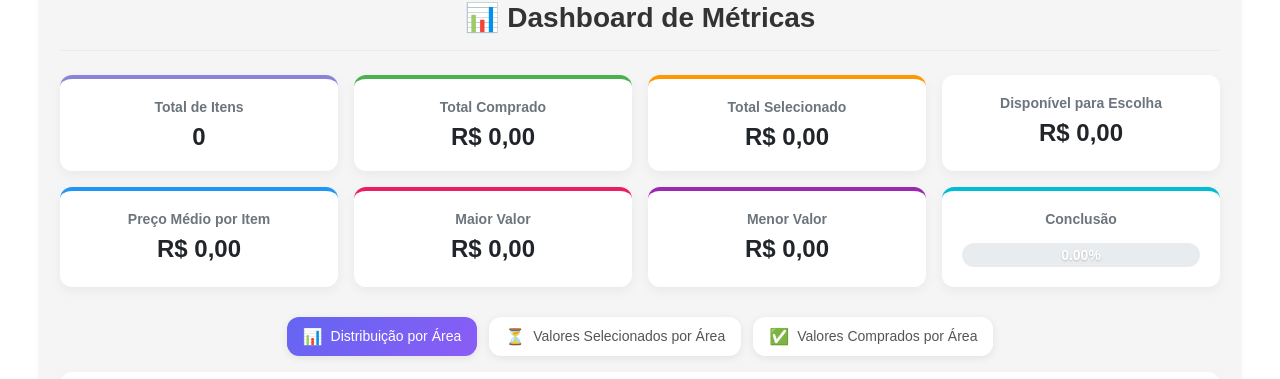
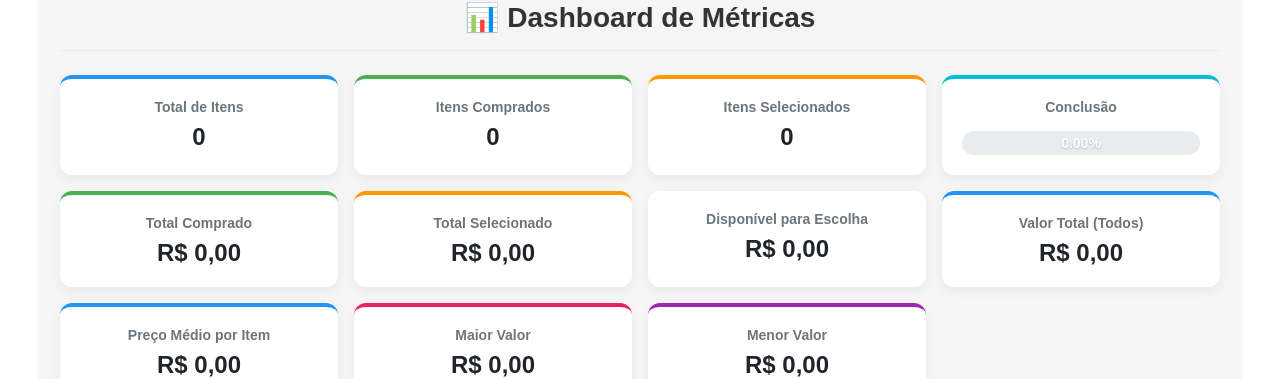
Before and after one commit to thiago-liracst/enxoval-manager, a React (Create React App) app: page / in a window 1280 px wide. Shown: the part 162-541 px from the top of the page. Built offline with nearby package versions, Linux system fonts and the light colour scheme; no server answers; the database is empty.

Commit message:
Ajustes de design

```diff
--- a/src/App.css
+++ b/src/App.css
@@ -215,7 +215,15 @@ button.cancel-btn:hover {
 
 /* Estilos específicos para cada tipo de card */
 .dashboard-metrics-total {
-  border-top: 4px solid #8884d8;
+  border-top: 4px solid #2196f3;
+}
+
+.dashboard-metrics-items-purchased {
+  border-top: 4px solid #4caf50;
+}
+
+.dashboard-metrics-items-selected {
+  border-top: 4px solid #ff9900;
 }
 
 .dashboard-metrics-purchased {
@@ -224,6 +232,10 @@ button.cancel-btn:hover {
 
 .dashboard-metrics-pending {
   border-top: 4px solid #ff9800;
+}
+
+.dashboard-metrics-total-value {
+  border-top: 4px solid #2196f3;
 }
 
 .dashboard-metrics-average {
--- a/src/components/ChartSelectors.js
+++ b/src/components/ChartSelectors.js
@@ -67,10 +67,11 @@ const ChartSelectors = ({ activeChart, setActiveChart }) => {
         .chart-selector-btn:hover {
           box-shadow: 0 4px 12px rgba(0, 0, 0, 0.12);
           transform: translateY(-2px);
+          color: #fff;
         }
 
         .chart-selector-btn.active {
-          background: linear-gradient(135deg, #6366f1, #8b5cf6);
+          background: linear-gradient(135deg, #004191ff, #0073ffff);
           color: white;
         }
 
--- a/src/components/DashboardMetrics.js
+++ b/src/components/DashboardMetrics.js
@@ -30,6 +30,9 @@ function DashboardMetrics({ refreshTrigger }) {
     categoryDistribution: [],
     pendingByArea: [],
     purchasedByArea: [],
+    totalItemsPurchased: 0,
+    totalItemsSelected: 0,
+    totalValueAllItems: 0,
   });
 
   const [isLoading, setIsLoading] = useState(true);
@@ -50,7 +53,9 @@ function DashboardMetrics({ refreshTrigger }) {
           globalTotalPending,
           globalTotalAvailable,
           allPrices,
-          //allOptions: options,
+          totalItemsPurchased,
+          totalItemsSelected,
+          totalValueAllItems,
         } = calculateMetrics(items, areas, allOptions);
 
         // Processa dados dos gráficos
@@ -67,6 +72,9 @@ function DashboardMetrics({ refreshTrigger }) {
           totalPurchased: globalTotalPurchased,
           totalPending: globalTotalPending,
           totalAvailable: globalTotalAvailable,
+          totalItemsPurchased,
+          totalItemsSelected,
+          totalValueAllItems,
           avgPricePerItem: priceMetrics.avgPricePerItem,
           highestPrice: priceMetrics.highestPrice,
           lowestPrice: priceMetrics.lowestPrice,
@@ -79,6 +87,9 @@ function DashboardMetrics({ refreshTrigger }) {
           totalPurchased: globalTotalPurchased,
           totalPending: globalTotalPending,
           totalAvailable: globalTotalAvailable,
+          totalItemsPurchased,
+          totalItemsSelected,
+          totalValueAllItems,
           ...priceMetrics,
           completionPercentage,
           ...chartData,
--- a/src/components/DashboardStyles.js
+++ b/src/components/DashboardStyles.js
@@ -24,7 +24,7 @@ const DashboardStyles = () => {
 
       .dashboard-metrics-card.dashboard-metrics-available
         .dashboard-metrics-card-inner {
-        background: linear-gradient(135deg, #64b5f6, #2196f3);
+        border-top: 4px solid #ff9900;
       }
     `}</style>
   );
--- a/src/components/MetricsCards.js
+++ b/src/components/MetricsCards.js
@@ -5,6 +5,7 @@ import { formatCurrency } from "../utils/formatUtils";
 const MetricsCards = ({ metrics }) => {
   return (
     <div className="dashboard-metrics-grid">
+      {/* Primeira linha - 4 cards principais */}
       <div className="dashboard-metrics-card dashboard-metrics-total">
         <div className="dashboard-metrics-card-inner">
           <span className="dashboard-metrics-card-label">Total de Itens</span>
@@ -14,6 +15,42 @@ const MetricsCards = ({ metrics }) => {
         </div>
       </div>
 
+      <div className="dashboard-metrics-card dashboard-metrics-items-purchased">
+        <div className="dashboard-metrics-card-inner">
+          <span className="dashboard-metrics-card-label">Itens Comprados</span>
+          <span className="dashboard-metrics-card-value">
+            {metrics.totalItemsPurchased}
+          </span>
+        </div>
+      </div>
+
+      <div className="dashboard-metrics-card dashboard-metrics-items-selected">
+        <div className="dashboard-metrics-card-inner">
+          <span className="dashboard-metrics-card-label">
+            Itens Selecionados
+          </span>
+          <span className="dashboard-metrics-card-value">
+            {metrics.totalItemsSelected}
+          </span>
+        </div>
+      </div>
+
+      <div className="dashboard-metrics-card dashboard-metrics-completion">
+        <div className="dashboard-metrics-card-inner">
+          <span className="dashboard-metrics-card-label">Conclusão</span>
+          <div className="dashboard-metrics-progress-container">
+            <div
+              className="dashboard-metrics-progress-bar"
+              style={{ width: `${metrics.completionPercentage}%` }}
+            ></div>
+            <span className="dashboard-metrics-progress-text">
+              {metrics.completionPercentage.toFixed(2)}%
+            </span>
+          </div>
+        </div>
+      </div>
+
+      {/* Segunda linha - 4 cards de valores */}
       <div className="dashboard-metrics-card dashboard-metrics-purchased">
         <div className="dashboard-metrics-card-inner">
           <span className="dashboard-metrics-card-label">Total Comprado</span>
@@ -45,6 +82,18 @@ const MetricsCards = ({ metrics }) => {
         </div>
       </div>
 
+      <div className="dashboard-metrics-card dashboard-metrics-total-value">
+        <div className="dashboard-metrics-card-inner">
+          <span className="dashboard-metrics-card-label">
+            Valor Total (Todos)
+          </span>
+          <span className="dashboard-metrics-card-value">
+            {formatCurrency(metrics.totalValueAllItems)}
+          </span>
+        </div>
+      </div>
+
+      {/* Terceira linha - 3 cards de estatísticas */}
       <div className="dashboard-metrics-card dashboard-metrics-average">
         <div className="dashboard-metrics-card-inner">
           <span className="dashboard-metrics-card-label">
@@ -73,21 +122,6 @@ const MetricsCards = ({ metrics }) => {
           </span>
         </div>
       </div>
-
-      <div className="dashboard-metrics-card dashboard-metrics-completion">
-        <div className="dashboard-metrics-card-inner">
-          <span className="dashboard-metrics-card-label">Conclusão</span>
-          <div className="dashboard-metrics-progress-container">
-            <div
-              className="dashboard-metrics-progress-bar"
-              style={{ width: `${metrics.completionPercentage}%` }}
-            ></div>
-            <span className="dashboard-metrics-progress-text">
-              {metrics.completionPercentage.toFixed(2)}%
-            </span>
-          </div>
-        </div>
-      </div>
     </div>
   );
 };
--- a/src/utils/metricsCalculator.js
+++ b/src/utils/metricsCalculator.js
@@ -36,6 +36,11 @@ export const calculateMetrics = (items, areas, allOptions) => {
   let globalTotalAvailable = 0;
   let allPrices = [];
 
+  // Novas variáveis para contagem de itens
+  let totalItemsPurchased = 0;
+  let totalItemsSelected = 0;
+  let totalValueAllItems = 0;
+
   // Processamento de todos os itens
   items.forEach((item) => {
     const itemOptions = allOptions.filter((opt) => opt.itemId === item.id);
@@ -44,10 +49,23 @@ export const calculateMetrics = (items, areas, allOptions) => {
     // Incrementa contagem de itens
     areaMetrics[areaNome].itemCount++;
 
+    // Verifica se o item tem pelo menos uma opção comprada ou selecionada
+    const hasComprado = itemOptions.some((opt) => opt.status === "comprado");
+    const hasPendente = itemOptions.some((opt) => opt.status === "pendente");
+
+    if (hasComprado) {
+      totalItemsPurchased++;
+    } else if (hasPendente) {
+      totalItemsSelected++;
+    }
+
     // Classifica e soma opções por status
     itemOptions.forEach((opt) => {
       // Garante que o preço seja um número válido
       const preco = parseFloat(opt.preco) || 0;
+
+      // Soma o valor total de todos os itens (independente do status)
+      totalValueAllItems += preco;
 
       switch (opt.status) {
         case "comprado":
@@ -79,6 +97,9 @@ export const calculateMetrics = (items, areas, allOptions) => {
     globalTotalAvailable,
     allPrices,
     allOptions,
+    totalItemsPurchased,
+    totalItemsSelected,
+    totalValueAllItems,
   };
 };
 
```
